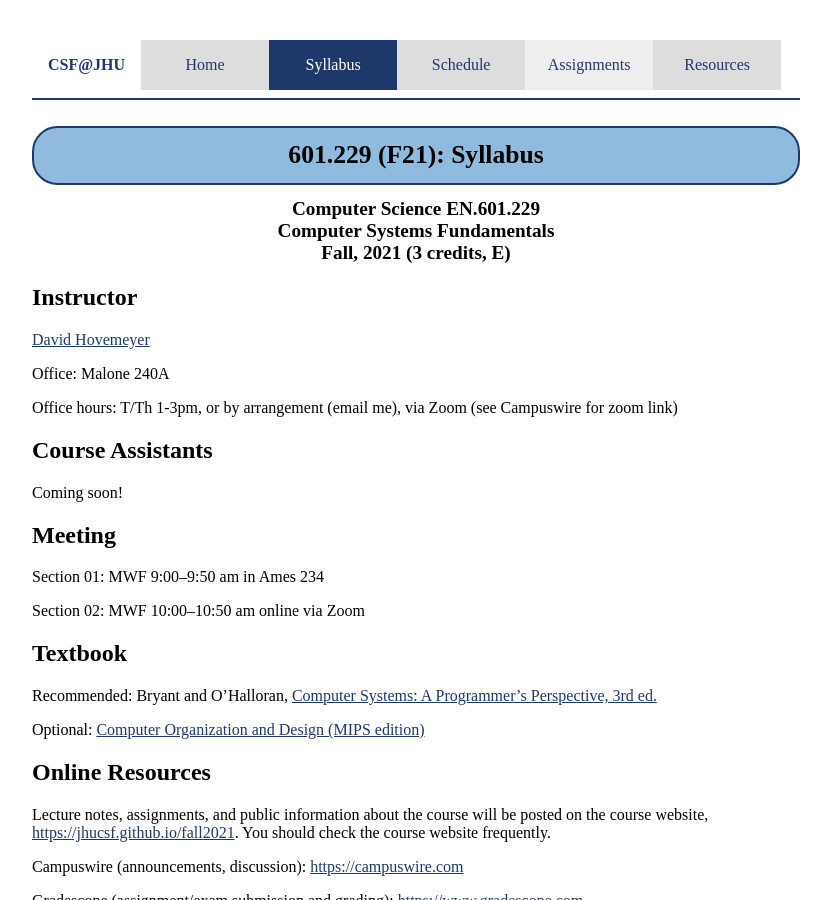
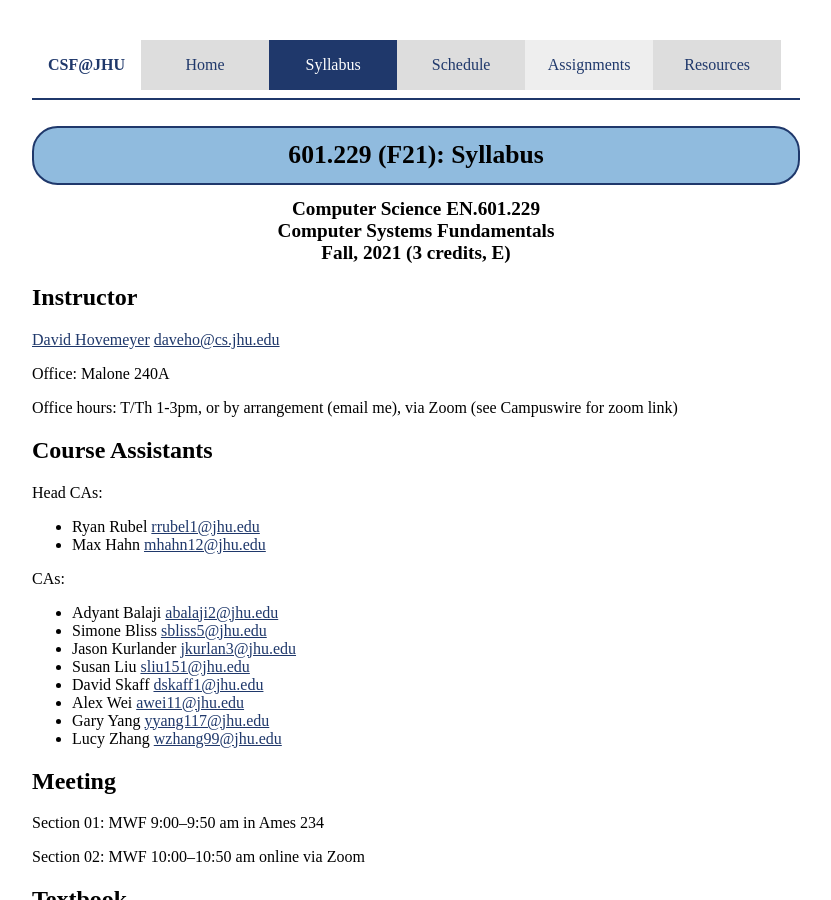
Before and after one commit to jhucsf/fall2021, a Jekyll site: the page built from syllabus.md, in a window 1280 px wide and 900 px high. Shown: the whole window, without its empty margins (224-1055 px from the left). Built offline with Jekyll 4.4.1, drawn with Linux system fonts in a browser that asks for light colours.

Commit message:
add CA contact info to syllabus

```diff
--- a/syllabus.md
+++ b/syllabus.md
@@ -12,7 +12,7 @@ category: "syllabus"
 
 ## Instructor
 
-[David Hovemeyer](https://www.cs.jhu.edu/~daveho)
+[David Hovemeyer](https://www.cs.jhu.edu/~daveho) <mailto:daveho@cs.jhu.edu>
 
 Office: Malone 240A
 
@@ -20,7 +20,21 @@ Office hours: T/Th 1-3pm, or by arrangement (email me), via Zoom (see Campuswire
 
 ## Course Assistants
 
-Coming soon!
+Head CAs:
+
+* Ryan Rubel <mailto:rrubel1@jhu.edu>
+* Max Hahn <mailto:mhahn12@jhu.edu>
+
+CAs:
+
+* Adyant Balaji <mailto:abalaji2@jhu.edu>
+* Simone Bliss <mailto:sbliss5@jhu.edu>
+* Jason Kurlander <mailto:jkurlan3@jhu.edu>
+* Susan Liu <mailto:sliu151@jhu.edu>
+* David Skaff <mailto:dskaff1@jhu.edu>
+* Alex Wei <mailto:awei11@jhu.edu>
+* Gary Yang <mailto:yyang117@jhu.edu>
+* Lucy Zhang <mailto:wzhang99@jhu.edu>
 
 ## Meeting
 
```
